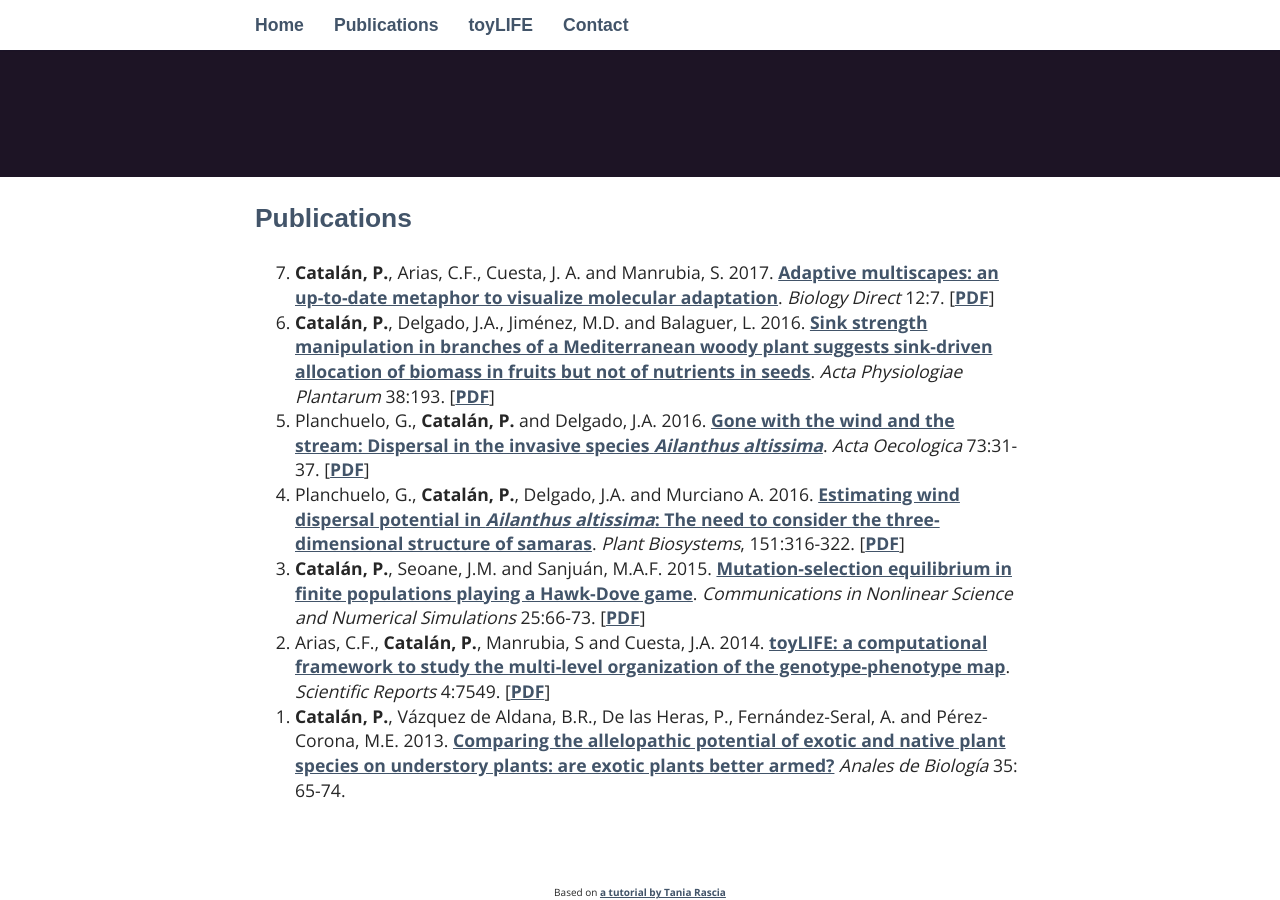
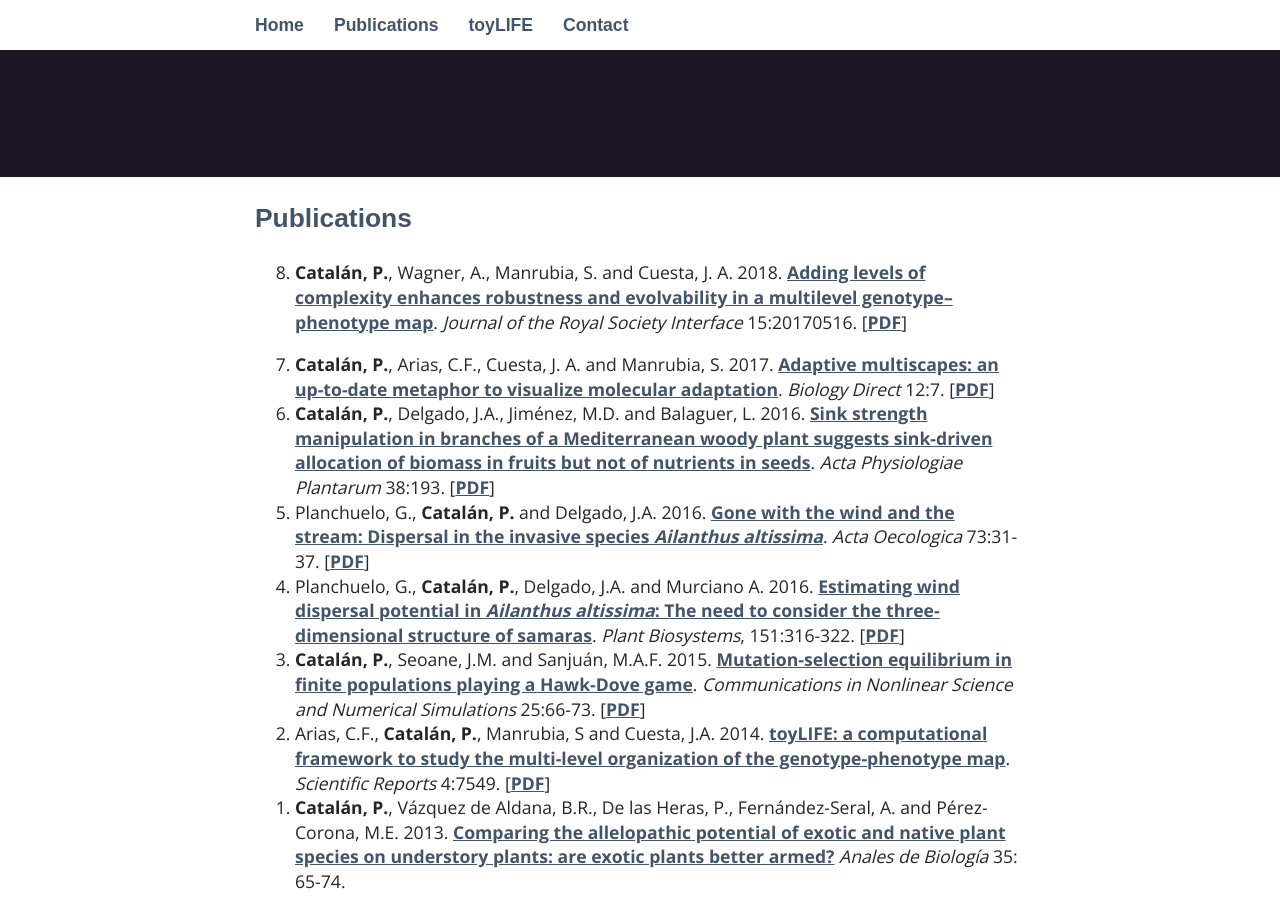
Before and after one commit to PabloCatalan/pablocatalan.github.io, a Jekyll site: the page built from _pages/01_publications.md, in a window 1280 px wide and 900 px high, scrolled down 323 px. Built offline with Jekyll 4.4.1, drawn with Linux system fonts in a browser that asks for light colours; some web fonts are replaced.

Commit message:
Update 01_publications.md

```diff
--- a/_pages/01_publications.md
+++ b/_pages/01_publications.md
@@ -3,6 +3,8 @@ layout: page
 title: Publications
 permalink: /publications/
 ---
+
+0. **Catalán, P.**, Wagner, A., Manrubia, S. and Cuesta, J. A. 2018. [Adding levels of complexity enhances robustness and evolvability in a multilevel genotype–phenotype map](http://rsif.royalsocietypublishing.org/content/15/138/20170516). *Journal of the Royal Society Interface* 15:20170516. [[PDF](/papers/catalan2018_toyLIFE_complexity.pdf)]
 
 0. **Catalán, P.**, Arias, C.F., Cuesta, J. A. and Manrubia, S. 2017. [Adaptive multiscapes: an up-to-date metaphor to visualize molecular adaptation](http://biologydirect.biomedcentral.com/articles/10.1186/s13062-017-0178-1). *Biology Direct* 12:7. [[PDF](/papers/catalan2017_adaptive_multiscapes.pdf)]
 0. **Catalán, P.**, Delgado, J.A., Jiménez, M.D. and Balaguer, L. 2016. [Sink strength manipulation in branches of a Mediterranean woody plant suggests sink-driven allocation of biomass in fruits but not of nutrients in seeds](http://link.springer.com/article/10.1007/s11738-016-2220-9). *Acta Physiologiae Plantarum* 38:193. [[PDF](/papers/catalan2016_sink_strength.pdf)]
```
